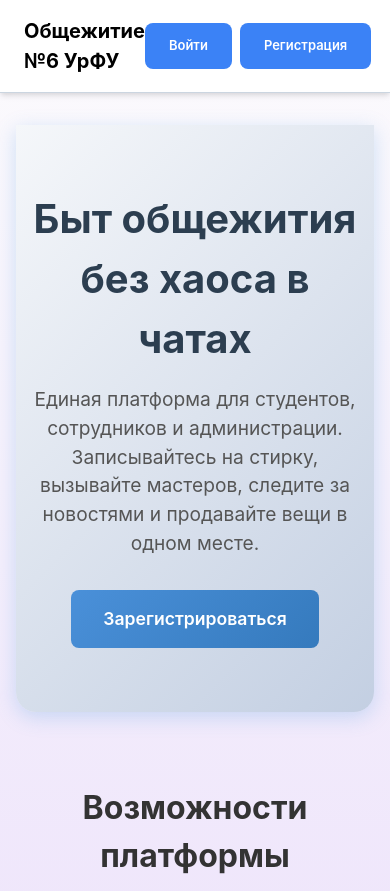
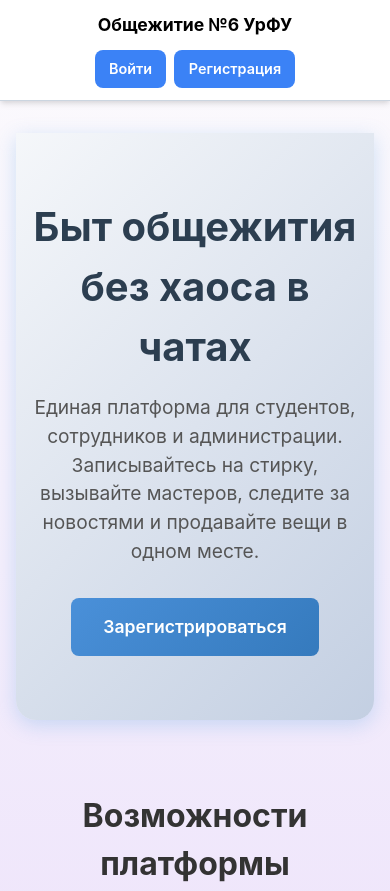
Before and after one commit to Roman-A113/MyDorm, a website: page public/index.html in a window 390 px wide. Shown: the top 891 px of the page. Drawn offline with Linux system fonts and the light colour scheme.

Commit message:
change index.html

```diff
--- a/public/css/style.css
+++ b/public/css/style.css
@@ -865,6 +865,34 @@ body {
 }
 
 @media (max-width: 768px) {
+
+    .topbar-box {
+        padding: 0.75rem 1rem;
+        flex-wrap: wrap; /* Позволяет элементам переноситься */
+        gap: 0.75rem;    /* Отступ между заголовком и кнопками */
+    }
+
+    .topbar h1 {
+        font-size: 1.1rem;
+        flex: 1 1 100%;  /* Заголовок на всю ширину */
+        text-align: center;
+    }
+
+    .topbar .actions {
+        display: flex;
+        gap: 0.5rem;     /* Отступ между кнопками */
+        width: 100%;
+        justify-content: center; /* Кнопки по центру, не прижаты к краю */
+        flex-wrap: wrap;
+    }
+
+    .topbar .btn {
+        flex: 0 0 auto;   /* Кнопки не растягиваются */
+        padding: 0.5rem 0.9rem;
+        font-size: 0.9rem;
+        white-space: nowrap;
+    }
+
     .calendar-table th,
     .calendar-table td {
         padding: 10px 12px;
```
Also changed, not shown: uploads/1777381766531-81815514.webp (added), uploads/1777484447454-126904773.png (added).
